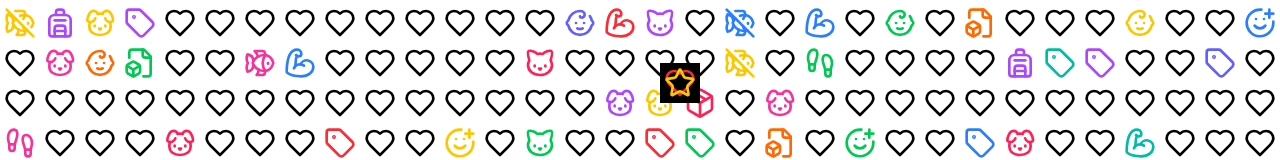
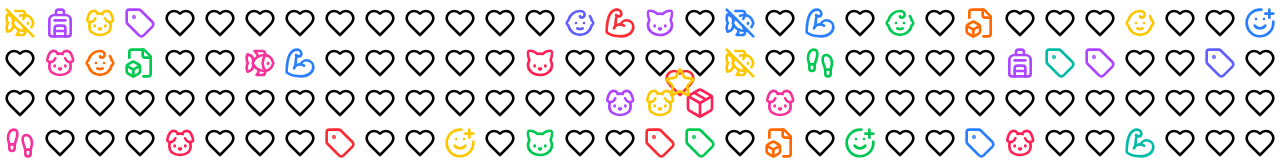
Before and after one commit to Gazzola-Dev/stargirllee.xyz, a Next.js app: page / in a window 1280 px wide. Shown: the part 357-517 px from the top of the page. Built offline with nearby package versions, Linux system fonts and the light colour scheme.

Commit message:
style(PlayerCharacter): remove bg

```diff
--- a/components/PlayerCharacter.tsx
+++ b/components/PlayerCharacter.tsx
@@ -2,7 +2,7 @@ import { Heart, Star } from "lucide-react";
 
 export default function PlayerCharacter() {
   return (
-    <div className="absolute z-10 size-10 flex items-center justify-center bg-black">
+    <div className="absolute z-10 size-10 flex items-center justify-center ">
       <Heart className="size-8 text-red-500" />
       <Star className="size-8 text-yellow-400 absolute" />
     </div>
```
